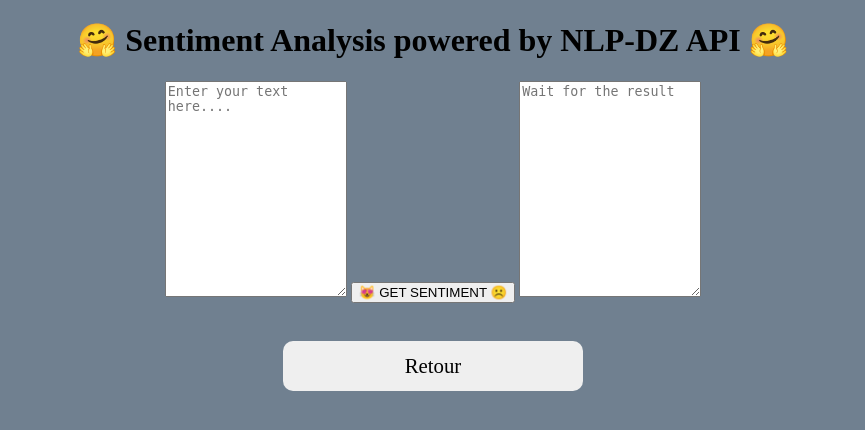
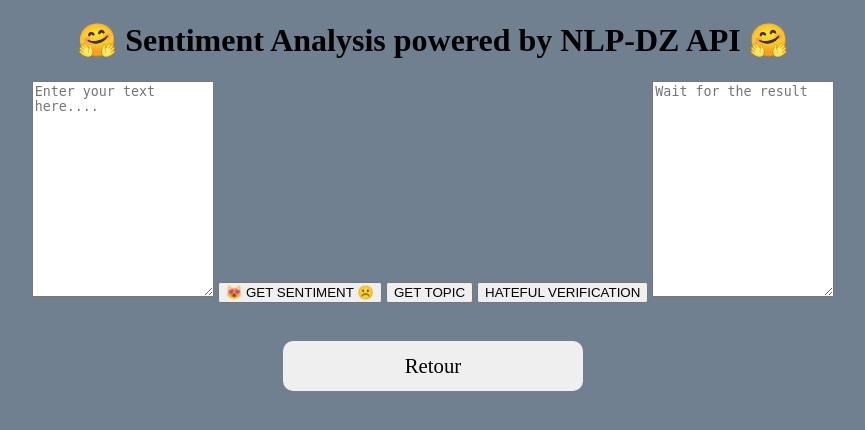
Before and after one commit to khairied/gogg, a Flask app: page /greet in a window 1280 px wide. Shown: the top 430 px of the page, without its empty margins (207-1072 px from the left). Run offline with Flask 2, Linux system fonts and the light colour scheme.

Commit message:
Update sentimentoftext.html

```diff
--- a/templates/sentimentoftext.html
+++ b/templates/sentimentoftext.html
@@ -8,7 +8,8 @@
     <h1> 🤗 Sentiment Analysis powered by NLP-DZ API 🤗 </h1>
 <textarea rows='14' id="input_text" placeholder="Enter your text here...."></textarea>
 <button class="get_values" onclick="startUpdate(event)">😻 GET SENTIMENT ☹️</button>
-
+<button class="get_values" onclick="startUpdate(event)"> GET TOPIC </button>
+<button class="get_values" onclick="startUpdate(event)"> HATEFUL VERIFICATION</button>
 <textarea rows='14' id="result" placeholder="Wait for the result"></textarea>
 
     <form action="retoursentiment" method="post">
@@ -17,8 +18,6 @@
     </form>
 
 <script>
-
-<iframe src="https://kheireddinedaouadi-nlpz.hf.space/?__theme=light&amp;__sign=eyJhbGciOiJFZERTQSJ9.eyJzdWIiOiJLaGVpcmVkZGluZURhb3VhZGkvTkxQeiIsImV4cCI6MTY3MjkxMzkxMn0.bnnO8qXRgE2gTw5hF9euHtctaT5Eq4OVwE9yXeWmlKF-8KZNet6-ikd77mN1V6zQvPTnAIjo670VydzDP6m9CA" title="Space app" class="container p-0 flex-grow overflow-hidden space-iframe" allow="accelerometer; ambient-light-sensor; autoplay; battery; camera; clipboard-write; document-domain; encrypted-media; fullscreen; geolocation; gyroscope; layout-animations; legacy-image-formats; magnetometer; microphone; midi; oversized-images; payment; picture-in-picture; publickey-credentials-get; sync-xhr; usb; vr ; wake-lock; xr-spatial-tracking" sandbox="allow-forms allow-modals allow-popups allow-popups-to-escape-sandbox allow-same-origin allow-scripts allow-downloads" scrolling="no"></iframe></div></main>
 
 function startUpdate(e) {
 
```
